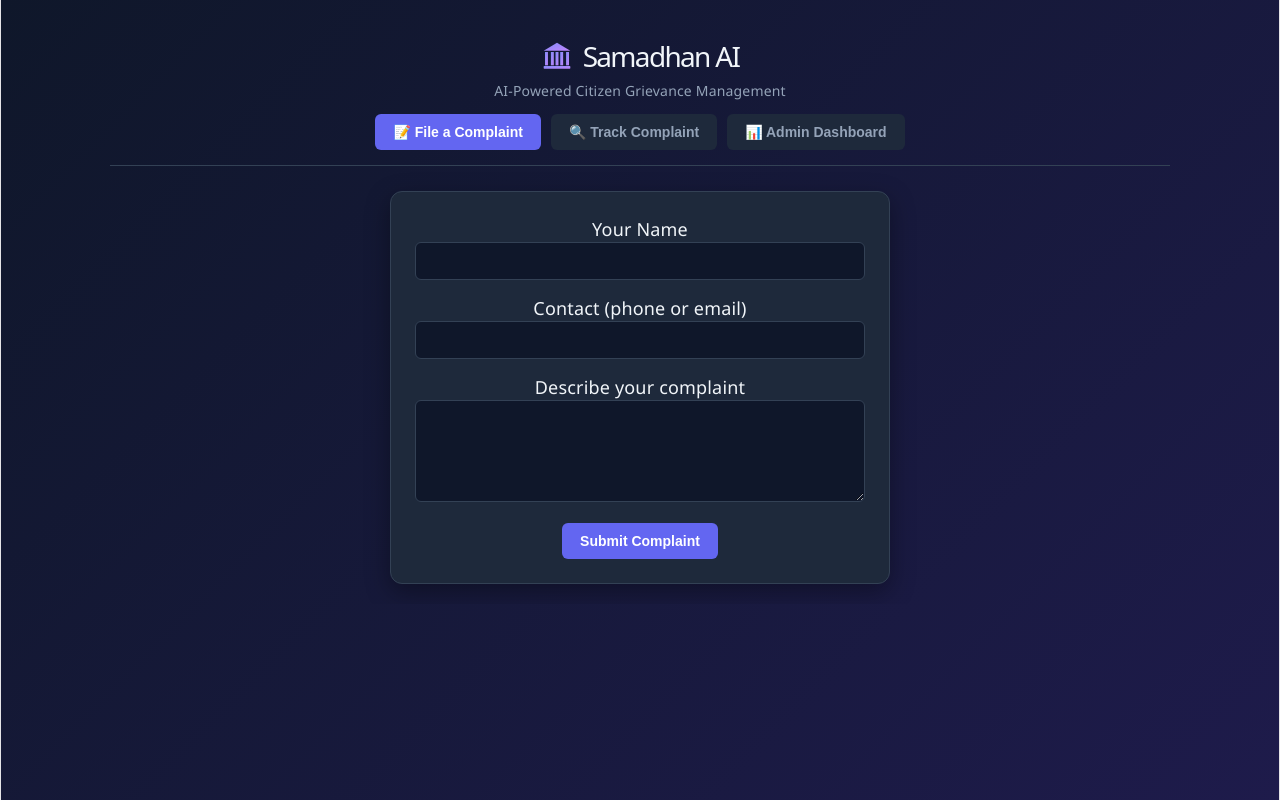
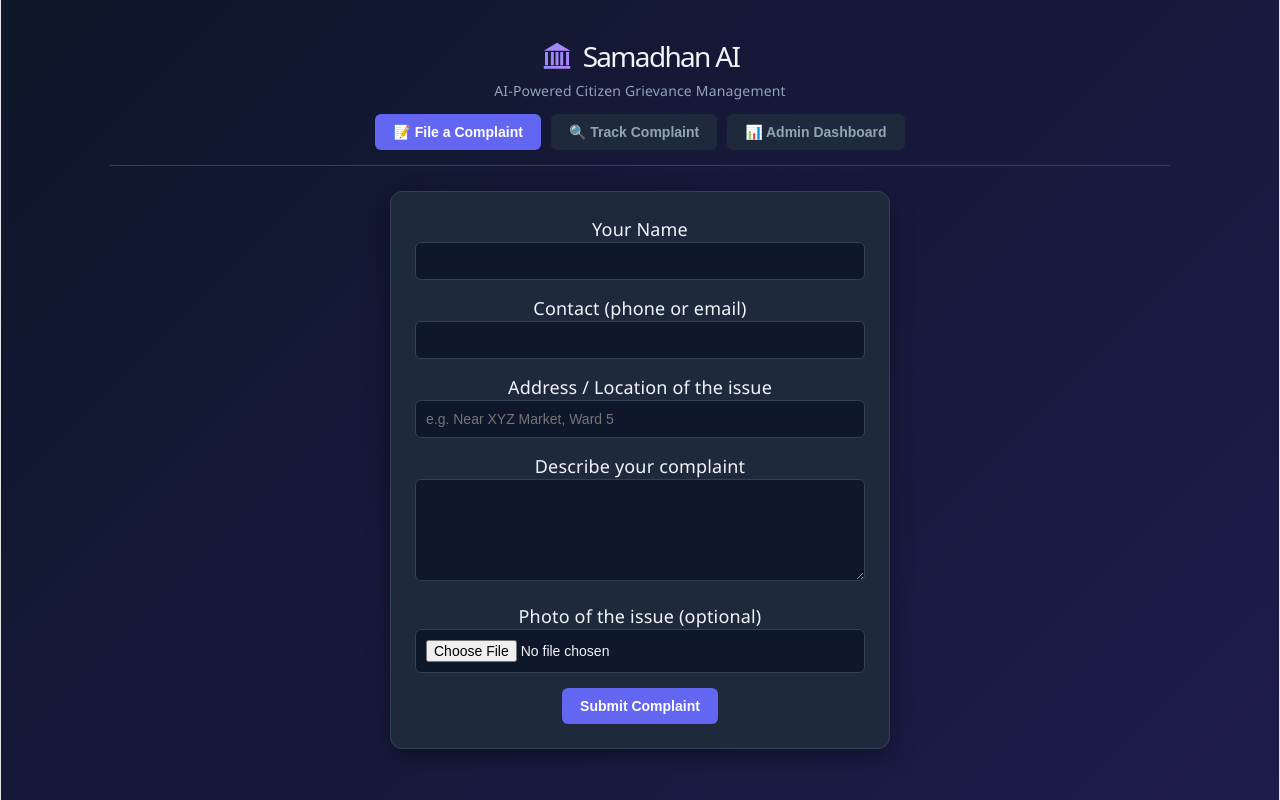
Before and after one commit to adityajha0312/samadhan-ai, a React (Vite) app: page / in a window 1280 px wide. Both pictures are taken after a click on the button "Click to Open →". Built offline with nearby package versions, Linux system fonts and the light colour scheme; no server answers.

Commit message:
Add photo upload and address field to complaints

```diff
--- a/src/AdminDashboard.jsx
+++ b/src/AdminDashboard.jsx
@@ -84,6 +84,8 @@ function AdminDashboard() {
               <th style={{ padding: '10px' }}>ID</th>
               <th style={{ padding: '10px' }}>Name</th>
               <th style={{ padding: '10px' }}>Description</th>
+              <th style={{ padding: '10px' }}>Address</th>
+              <th style={{ padding: '10px' }}>Photo</th>
               <th style={{ padding: '10px' }}>Category</th>
               <th style={{ padding: '10px' }}>Priority</th>
               <th style={{ padding: '10px' }}>Status</th>
@@ -104,6 +106,14 @@ function AdminDashboard() {
                 </td>
                 <td style={{ padding: '10px' }}>{c.citizen_name}</td>
                 <td style={{ padding: '10px', maxWidth: '220px' }}>{c.description}</td>
+                <td style={{ padding: '10px', maxWidth: '150px' }}>{c.address || '—'}</td>
+                <td style={{ padding: '10px' }}>
+                  {c.image_url ? (
+                    <a href={c.image_url} target="_blank" rel="noreferrer">
+                      <img src={c.image_url} alt="complaint" style={{ width: '50px', height: '50px', objectFit: 'cover', borderRadius: '6px' }} />
+                    </a>
+                  ) : '—'}
+                </td>
                 <td style={{ padding: '10px' }}>{c.category}</td>
                 <td style={{ padding: '10px', color: priorityColor(c.priority), fontWeight: 'bold' }}>
                   {c.priority}
--- a/src/App.jsx
+++ b/src/App.jsx
@@ -3,8 +3,8 @@ import { supabase } from './supabaseClient'
 import AdminDashboard from './AdminDashboard'
 import TrackComplaint from './TrackComplaint'
 import Landing from './Landing'
+import Logo from './Logo'
 import './App.css'
-import Logo from './Logo'
 
 const GEMINI_API_KEY = import.meta.env.VITE_GEMINI_API_KEY
 
@@ -49,13 +49,30 @@ async function categorizeComplaint(description) {
   }
 }
 
+async function uploadImage(file) {
+  const fileName = `${Date.now()}-${file.name}`
+  const { error } = await supabase.storage
+    .from('complaint-images')
+    .upload(fileName, file)
+
+  if (error) throw error
+
+  const { data } = supabase.storage
+    .from('complaint-images')
+    .getPublicUrl(fileName)
+
+  return data.publicUrl
+}
+
 function App() {
   const [entered, setEntered] = useState(false)
   const [formData, setFormData] = useState({
     citizen_name: '',
     citizen_contact: '',
+    address: '',
     description: ''
   })
+  const [selectedFile, setSelectedFile] = useState(null)
   const [submitting, setSubmitting] = useState(false)
   const [message, setMessage] = useState('')
   const [view, setView] = useState('citizen')
@@ -68,18 +85,30 @@ function App() {
     setFormData({ ...formData, [e.target.name]: e.target.value })
   }
 
+  const handleFileChange = (e) => {
+    setSelectedFile(e.target.files[0] || null)
+  }
+
   const handleSubmit = async (e) => {
     e.preventDefault()
     setSubmitting(true)
     setMessage('Analyzing complaint...')
 
     try {
+      let imageUrl = null
+      if (selectedFile) {
+        setMessage('Uploading photo...')
+        imageUrl = await uploadImage(selectedFile)
+      }
+
+      setMessage('Analyzing complaint...')
       const aiResult = await categorizeComplaint(formData.description)
 
       const { data, error } = await supabase
         .from('complaints')
         .insert([{
           ...formData,
+          image_url: imageUrl,
           category: aiResult.category,
           priority: aiResult.priority,
           estimated_resolution_days: aiResult.estimated_resolution_days
@@ -91,7 +120,9 @@ function App() {
       setMessage(
         `Complaint submitted! ID: ${data[0].id} | Category: ${aiResult.category} | Priority: ${aiResult.priority} | Est. ${aiResult.estimated_resolution_days} days`
       )
-      setFormData({ citizen_name: '', citizen_contact: '', description: '' })
+      setFormData({ citizen_name: '', citizen_contact: '', address: '', description: '' })
+      setSelectedFile(null)
+      e.target.reset()
     } catch (err) {
       console.error(err)
       setMessage('Error: ' + err.message)
@@ -164,6 +195,18 @@ function App() {
             </div>
 
             <div style={{ marginBottom: '15px' }}>
+              <label>Address / Location of the issue</label><br />
+              <input
+                type="text"
+                name="address"
+                value={formData.address}
+                onChange={handleChange}
+                placeholder="e.g. Near XYZ Market, Ward 5"
+                style={{ width: '100%', padding: '10px' }}
+              />
+            </div>
+
+            <div style={{ marginBottom: '15px' }}>
               <label>Describe your complaint</label><br />
               <textarea
                 name="description"
@@ -171,6 +214,16 @@ function App() {
                 onChange={handleChange}
                 required
                 rows="5"
+                style={{ width: '100%', padding: '10px' }}
+              />
+            </div>
+
+            <div style={{ marginBottom: '15px' }}>
+              <label>Photo of the issue (optional)</label><br />
+              <input
+                type="file"
+                accept="image/*"
+                onChange={handleFileChange}
                 style={{ width: '100%', padding: '10px' }}
               />
             </div>
--- a/src/TrackComplaint.jsx
+++ b/src/TrackComplaint.jsx
@@ -59,7 +59,14 @@ function TrackComplaint() {
           <p><strong>Category:</strong> {result.category || 'Pending analysis'}</p>
           <p><strong>Priority:</strong> {result.priority || 'Pending analysis'}</p>
           <p><strong>Estimated Resolution:</strong> {result.estimated_resolution_days ? `${result.estimated_resolution_days} days` : 'N/A'}</p>
+          <p><strong>Address:</strong> {result.address || 'Not provided'}</p>
           <p><strong>Description:</strong> {result.description}</p>
+          {result.image_url && (
+            <p>
+              <strong>Photo:</strong><br />
+              <img src={result.image_url} alt="complaint" style={{ maxWidth: '100%', borderRadius: '8px', marginTop: '8px' }} />
+            </p>
+          )}
           <p><strong>Submitted:</strong> {new Date(result.created_at + 'Z').toLocaleString()}</p>
         </div>
       )}
```
